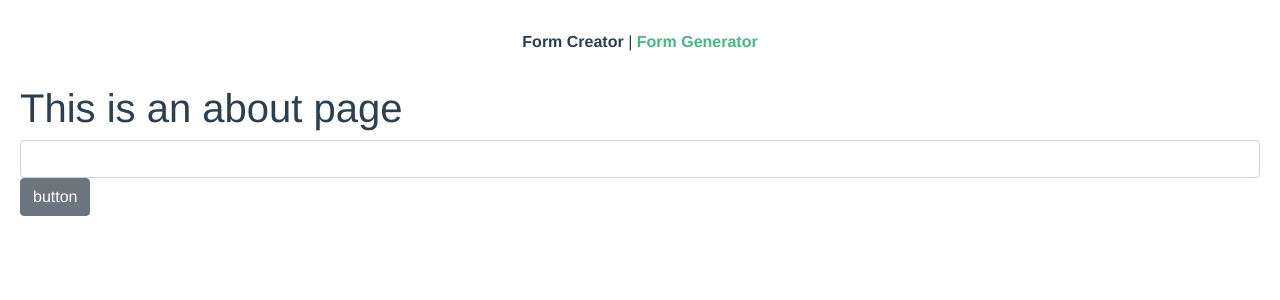
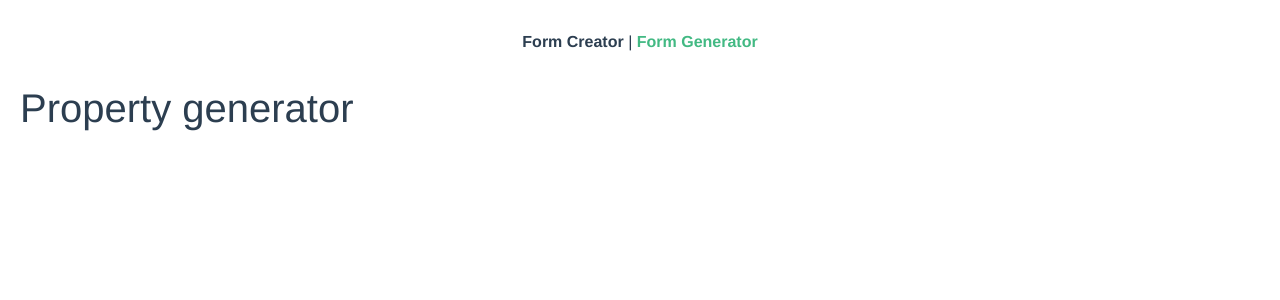
Before and after one commit to shijir0330/dynamic-form-front-end, a Vue app: page /form-generator in a window 1280 px wide. Shown: the top 300 px of the page. Built offline with nearby package versions, Linux system fonts and the light colour scheme.

Commit message:
review name changes

```diff
--- a/src/components/DynamicFormCreator.vue
+++ b/src/components/DynamicFormCreator.vue
@@ -46,7 +46,7 @@
         </b-card>
       </b-col>
       <b-col cols="5">
-        <b-card header="JSON">
+        <b-card header="JSON SCHEMA">
           <pre>{{ value | jsonFormat }}</pre>
         </b-card>
       </b-col>
--- a/src/views/FormGenerator.vue
+++ b/src/views/FormGenerator.vue
@@ -1,7 +1,5 @@
 <template>
-  <div class="about">
-    <h1>This is an about page</h1>
-    <b-form-input></b-form-input>
-    <b-button>button</b-button>
+  <div>
+    <h1>Property generator</h1>
   </div>
 </template>
```
